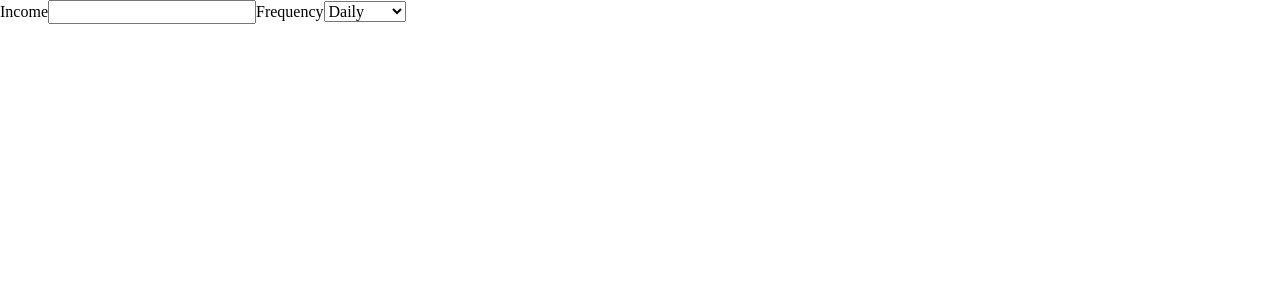
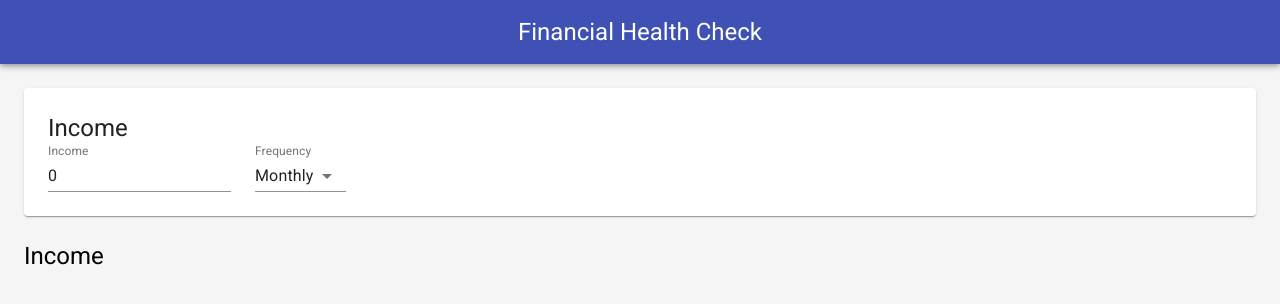
Before and after one commit to 3stacks/financial-health-check, a React (Create React App) app: page / in a window 1280 px wide. Shown: the top 304 px of the page. Built offline with nearby package versions, Linux system fonts and the light colour scheme.

Commit message:
chore: add basic styling and first section

```diff
--- a/package.json
+++ b/package.json
@@ -3,6 +3,7 @@
   "version": "1.0.0",
   "private": true,
   "dependencies": {
+    "@material-ui/core": "^4.4.1",
     "react": "^16.9.0",
     "react-dom": "^16.9.0"
   },
@@ -11,6 +12,7 @@
     "@types/node": "12.7.4",
     "@types/react": "16.9.2",
     "@types/react-dom": "16.9.0",
+    "csstype": "^2.6.6",
     "prettier": "^1.18.2",
     "react-scripts": "3.1.1",
     "typescript": "3.6.2"
--- a/prettier.config.js
+++ b/prettier.config.js
@@ -1,4 +1,5 @@
 module.exports = {
+	singleQuote: true,
 	tabWidth: 4,
 	trailingComma: 'es5'
 };
--- a/public/index.html
+++ b/public/index.html
@@ -11,6 +11,10 @@
 		/>
 		<link rel="apple-touch-icon" href="logo192.png" />
 		<link rel="manifest" href="%PUBLIC_URL%/manifest.json" />
+		<link
+			rel="stylesheet"
+			href="https://fonts.googleapis.com/css?family=Roboto:300,400,500?display=swap"
+		/>
 		<title>Financial Health Check</title>
 	</head>
 	<body>
--- a/src/components/app/app.tsx
+++ b/src/components/app/app.tsx
@@ -1,17 +1,72 @@
 import React from 'react';
-import './app.style.css';
-import FrequencySelector from "../frequency-selector/frequency-selector";
+import FrequencySelector, {
+	FREQUENCIES,
+} from '../frequency-selector/frequency-selector';
+import Typography from '@material-ui/core/Typography';
+import TextField from '@material-ui/core/TextField';
+import AppBar from '@material-ui/core/AppBar';
+import Card from "@material-ui/core/Card";
 
-export default class App extends React.Component {
-  render() {
-    return (
-        <div>
-            <label>
-                Income
-                <input type="text"/>
-            </label>
-            <FrequencySelector onChange={(event) => console.log(event)} />
-        </div>
-    )
-  }
+interface IProps {
+	classes: { [key: string]: any };
 }
+
+interface IState {
+	income: string;
+	incomeFrequency: FREQUENCIES;
+}
+
+export default class App extends React.Component<IProps, IState> {
+	state = {
+		income: '0',
+		incomeFrequency: FREQUENCIES.MONTHLY,
+	};
+
+	handleStateValueChangeRequested = (whichKey: keyof IState) => (
+		event: React.ChangeEvent<any>
+	) => {
+		this.setState(state => {
+			return {
+				...state,
+				[whichKey]: event.target.value,
+			};
+		});
+	};
+
+	render() {
+		const { classes } = this.props;
+
+		return (
+			<Typography variant="body1" component="div" className="root">
+				<AppBar className={classes.appBar} position="static">
+					<Typography variant="h5" component="h1" color="inherit">
+						Financial Health Check
+					</Typography>
+				</AppBar>
+				<div className="max-width-container">
+					<Card className={classes.section}>
+						<Typography component="h2" variant="h5">
+							Income
+						</Typography>
+						<TextField
+							label="Income"
+							value={this.state.income}
+							onChange={this.handleStateValueChangeRequested('income')}
+							className={classes.textField}
+						/>
+						<FrequencySelector
+							id="income"
+							value={this.state.incomeFrequency}
+							onChange={this.handleStateValueChangeRequested(
+								'incomeFrequency'
+							)}
+						/>
+					</Card>
+					<Typography component="h2" variant="h5">
+						Income
+					</Typography>
+				</div>
+			</Typography>
+		);
+	}
+}
--- /dev/null
+++ b/src/components/app/index.ts
@@ -0,0 +1,26 @@
+import App from './app';
+import withStyles from '@material-ui/core/styles/withStyles';
+import { FlexDirectionProperty } from 'csstype';
+
+export const styles = (theme: any) => ({
+	textField: {
+		marginRight: '1.5rem',
+	},
+	appBar: {
+		height: 64,
+		display: 'flex',
+		flexDirection: 'row' as FlexDirectionProperty,
+		justifyContent: 'center',
+		alignItems: 'center',
+
+		'& h1': {
+			margin: '0 auto',
+		},
+	},
+	section: {
+		padding: '1.5rem',
+		marginBottom: '1.5rem'
+	}
+});
+
+export default withStyles(styles)(App);
--- a/src/components/frequency-selector/frequency-selector.tsx
+++ b/src/components/frequency-selector/frequency-selector.tsx
@@ -1,10 +1,15 @@
-import * as React from 'react';
+import React from 'react';
+import Select from '@material-ui/core/Select';
+import Label from '@material-ui/core/InputLabel';
+import MenuItem from '@material-ui/core/MenuItem';
+import FormControl from '@material-ui/core/FormControl';
+import Input from '@material-ui/core/Input';
 
-enum FREQUENCIES {
+export enum FREQUENCIES {
 	DAILY = 'Daily',
 	WEEKLY = 'Weekly',
 	MONTHLY = 'Monthly',
-	ANNUALLY = 'Annually'
+	ANNUALLY = 'Annually',
 }
 
 const options = [
@@ -14,19 +19,33 @@ const options = [
 	FREQUENCIES.ANNUALLY,
 ];
 
-export default function FrequencySelector({onChange} : {onChange: (event: React.ChangeEvent) => void}) {
+interface IProps {
+	onChange?: (
+		event: React.ChangeEvent<{ name?: string; value: unknown }>,
+		child: React.ReactNode
+	) => void;
+	value: FREQUENCIES;
+	id: string;
+}
+
+export default function FrequencySelector({ value, onChange, id }: IProps) {
 	return (
-		<label>
-			Frequency
-			<select>
+		<FormControl component="div">
+			<Label>Frequency</Label>
+			<Select
+				input={<Input name="frequency" id={`frequency-${id}`} />}
+				value={value}
+				variant="outlined"
+				onChange={onChange}
+			>
 				{options.map(frequencyOption => {
 					return (
-						<option value={frequencyOption}>
+						<MenuItem value={frequencyOption}>
 							{frequencyOption}
-						</option>
-					)
+						</MenuItem>
+					);
 				})}
-			</select>
-		</label>
+			</Select>
+		</FormControl>
 	);
 }
--- a/src/index.css
+++ b/src/index.css
@@ -1,349 +1,25 @@
-/*! normalize.css v8.0.1 | MIT License | github.com/necolas/normalize.css */
-
-/* Document
-   ========================================================================== */
-
-/**
- * 1. Correct the line height in all browsers.
- * 2. Prevent adjustments of font size after orientation changes in iOS.
- */
-
-html {
-	line-height: 1.15; /* 1 */
-	-webkit-text-size-adjust: 100%; /* 2 */
+body {
+	margin: 0;
+	padding: 0;
+	font-family: -apple-system, BlinkMacSystemFont, 'Segoe UI', 'Roboto',
+	'Oxygen', 'Ubuntu', 'Cantarell', 'Fira Sans', 'Droid Sans',
+	'Helvetica Neue', sans-serif;
+	-webkit-font-smoothing: antialiased;
+	-moz-osx-font-smoothing: grayscale;
+	background-color: #f5f5f5;
 }
 
-/* Sections
-   ========================================================================== */
-
-/**
- * Remove the margin in all browsers.
- */
-
-body {
-	margin: 0;
+code {
+	font-family: source-code-pro, Menlo, Monaco, Consolas, 'Courier New',
+	monospace;
 }
 
-/**
- * Render the `main` element consistently in IE.
- */
-
-main {
-	display: block;
+.root {
+	min-height: 100vh;
 }
 
-/**
- * Correct the font size and margin on `h1` elements within `section` and
- * `article` contexts in Chrome, Firefox, and Safari.
- */
-
-h1 {
-	font-size: 2em;
-	margin: 0.67em 0;
+.max-width-container {
+	max-width: 1280px;
+	padding: 1.5rem;
+	margin: 0 auto;
 }
-
-/* Grouping content
-   ========================================================================== */
-
-/**
- * 1. Add the correct box sizing in Firefox.
- * 2. Show the overflow in Edge and IE.
- */
-
-hr {
-	box-sizing: content-box; /* 1 */
-	height: 0; /* 1 */
-	overflow: visible; /* 2 */
-}
-
-/**
- * 1. Correct the inheritance and scaling of font size in all browsers.
- * 2. Correct the odd `em` font sizing in all browsers.
- */
-
-pre {
-	font-family: monospace, monospace; /* 1 */
-	font-size: 1em; /* 2 */
-}
-
-/* Text-level semantics
-   ========================================================================== */
-
-/**
- * Remove the gray background on active links in IE 10.
- */
-
-a {
-	background-color: transparent;
-}
-
-/**
- * 1. Remove the bottom border in Chrome 57-
- * 2. Add the correct text decoration in Chrome, Edge, IE, Opera, and Safari.
- */
-
-abbr[title] {
-	border-bottom: none; /* 1 */
-	text-decoration: underline; /* 2 */
-	text-decoration: underline dotted; /* 2 */
-}
-
-/**
- * Add the correct font weight in Chrome, Edge, and Safari.
- */
-
-b,
-strong {
-	font-weight: bolder;
-}
-
-/**
- * 1. Correct the inheritance and scaling of font size in all browsers.
- * 2. Correct the odd `em` font sizing in all browsers.
- */
-
-code,
-kbd,
-samp {
-	font-family: monospace, monospace; /* 1 */
-	font-size: 1em; /* 2 */
-}
-
-/**
- * Add the correct font size in all browsers.
- */
-
-small {
-	font-size: 80%;
-}
-
-/**
- * Prevent `sub` and `sup` elements from affecting the line height in
- * all browsers.
- */
-
-sub,
-sup {
-	font-size: 75%;
-	line-height: 0;
-	position: relative;
-	vertical-align: baseline;
-}
-
-sub {
-	bottom: -0.25em;
-}
-
-sup {
-	top: -0.5em;
-}
-
-/* Embedded content
-   ========================================================================== */
-
-/**
- * Remove the border on images inside links in IE 10.
- */
-
-img {
-	border-style: none;
-}
-
-/* Forms
-   ========================================================================== */
-
-/**
- * 1. Change the font styles in all browsers.
- * 2. Remove the margin in Firefox and Safari.
- */
-
-button,
-input,
-optgroup,
-select,
-textarea {
-	font-family: inherit; /* 1 */
-	font-size: 100%; /* 1 */
-	line-height: 1.15; /* 1 */
-	margin: 0; /* 2 */
-}
-
-/**
- * Show the overflow in IE.
- * 1. Show the overflow in Edge.
- */
-
-button,
-input { /* 1 */
-	overflow: visible;
-}
-
-/**
- * Remove the inheritance of text transform in Edge, Firefox, and IE.
- * 1. Remove the inheritance of text transform in Firefox.
- */
-
-button,
-select { /* 1 */
-	text-transform: none;
-}
-
-/**
- * Correct the inability to style clickable types in iOS and Safari.
- */
-
-button,
-[type="button"],
-[type="reset"],
-[type="submit"] {
-	-webkit-appearance: button;
-}
-
-/**
- * Remove the inner border and padding in Firefox.
- */
-
-button::-moz-focus-inner,
-[type="button"]::-moz-focus-inner,
-[type="reset"]::-moz-focus-inner,
-[type="submit"]::-moz-focus-inner {
-	border-style: none;
-	padding: 0;
-}
-
-/**
- * Restore the focus styles unset by the previous rule.
- */
-
-button:-moz-focusring,
-[type="button"]:-moz-focusring,
-[type="reset"]:-moz-focusring,
-[type="submit"]:-moz-focusring {
-	outline: 1px dotted ButtonText;
-}
-
-/**
- * Correct the padding in Firefox.
- */
-
-fieldset {
-	padding: 0.35em 0.75em 0.625em;
-}
-
-/**
- * 1. Correct the text wrapping in Edge and IE.
- * 2. Correct the color inheritance from `fieldset` elements in IE.
- * 3. Remove the padding so developers are not caught out when they zero out
- *    `fieldset` elements in all browsers.
- */
-
-legend {
-	box-sizing: border-box; /* 1 */
-	color: inherit; /* 2 */
-	display: table; /* 1 */
-	max-width: 100%; /* 1 */
-	padding: 0; /* 3 */
-	white-space: normal; /* 1 */
-}
-
-/**
- * Add the correct vertical alignment in Chrome, Firefox, and Opera.
- */
-
-progress {
-	vertical-align: baseline;
-}
-
-/**
- * Remove the default vertical scrollbar in IE 10+.
- */
-
-textarea {
-	overflow: auto;
-}
-
-/**
- * 1. Add the correct box sizing in IE 10.
- * 2. Remove the padding in IE 10.
- */
-
-[type="checkbox"],
-[type="radio"] {
-	box-sizing: border-box; /* 1 */
-	padding: 0; /* 2 */
-}
-
-/**
- * Correct the cursor style of increment and decrement buttons in Chrome.
- */
-
-[type="number"]::-webkit-inner-spin-button,
-[type="number"]::-webkit-outer-spin-button {
-	height: auto;
-}
-
-/**
- * 1. Correct the odd appearance in Chrome and Safari.
- * 2. Correct the outline style in Safari.
- */
-
-[type="search"] {
-	-webkit-appearance: textfield; /* 1 */
-	outline-offset: -2px; /* 2 */
-}
-
-/**
- * Remove the inner padding in Chrome and Safari on macOS.
- */
-
-[type="search"]::-webkit-search-decoration {
-	-webkit-appearance: none;
-}
-
-/**
- * 1. Correct the inability to style clickable types in iOS and Safari.
- * 2. Change font properties to `inherit` in Safari.
- */
-
-::-webkit-file-upload-button {
-	-webkit-appearance: button; /* 1 */
-	font: inherit; /* 2 */
-}
-
-/* Interactive
-   ========================================================================== */
-
-/*
- * Add the correct display in Edge, IE 10+, and Firefox.
- */
-
-details {
-	display: block;
-}
-
-/*
- * Add the correct display in all browsers.
- */
-
-summary {
-	display: list-item;
-}
-
-/* Misc
-   ========================================================================== */
-
-/**
- * Add the correct display in IE 10+.
- */
-
-template {
-	display: none;
-}
-
-/**
- * Add the correct display in IE 10.
- */
-
-[hidden] {
-	display: none;
-}
--- a/src/index.ts
+++ b/src/index.ts
@@ -1,6 +1,6 @@
 import React from 'react';
 import ReactDOM from 'react-dom';
-import App from './components/app/app';
+import App from './components/app';
 import * as serviceWorker from './serviceWorker';
 
 import './index.css';
```
Also changed, not shown: 1 other file (tests, documents, lock files or other folders). Lines whose indentation alone changed are shown as unchanged.
